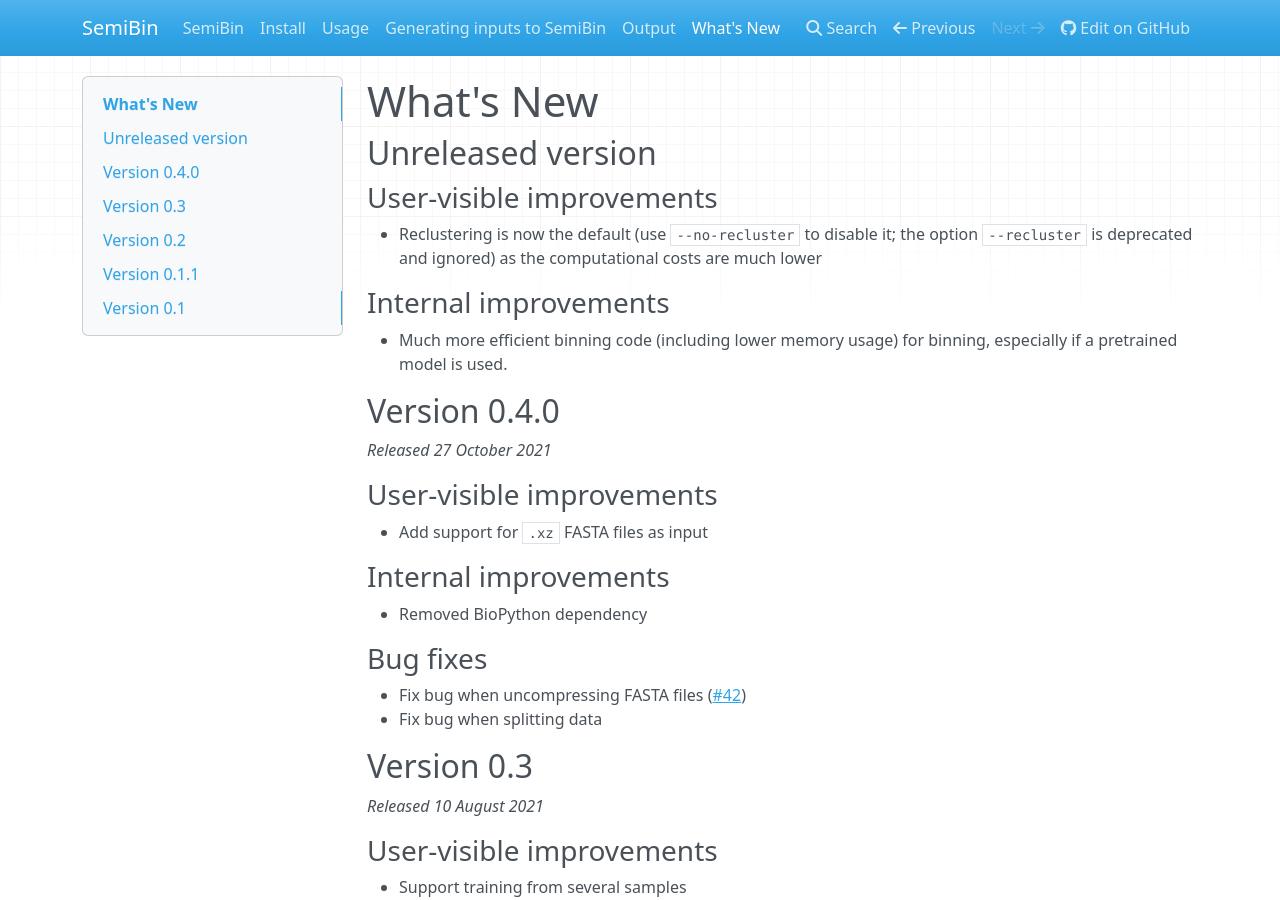
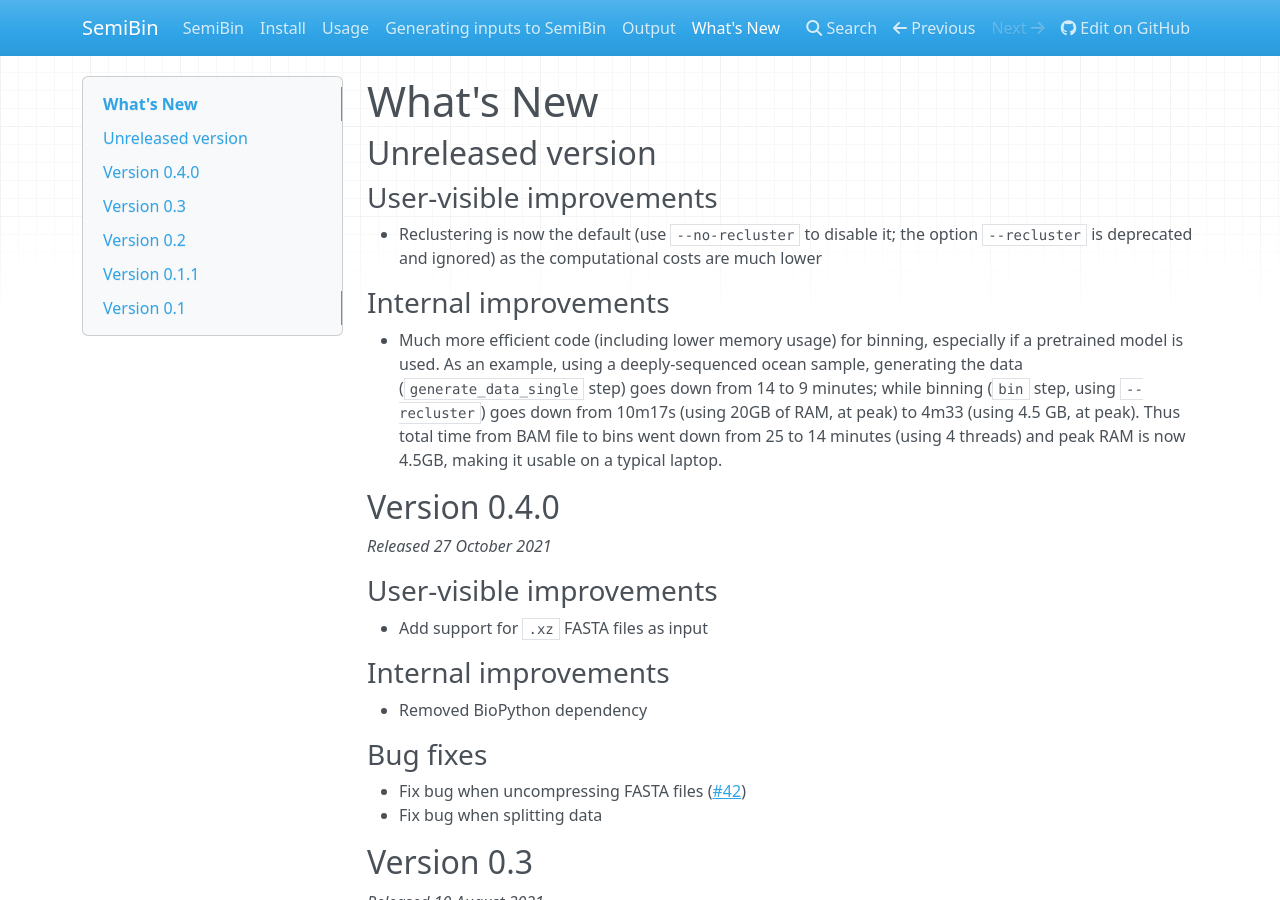
Before and after one commit to BigDataBiology/SemiBin, an MkDocs documentation site: the page built from docs/whatsnew.md, in a window 1280 px wide and 900 px high. Built offline with MkDocs 1.6.1, drawn with Linux system fonts in a browser that asks for light colours; nearby versions of some CDN libraries.

```diff
--- a/docs/whatsnew.md
+++ b/docs/whatsnew.md
@@ -8,8 +8,14 @@
   are much lower
 
 ### Internal improvements
-- Much more efficient binning code (including lower memory usage) for binning,
-  especially if a pretrained model is used.
+- Much more efficient code (including lower memory usage) for binning,
+  especially if a pretrained model is used. As an example, using a
+  deeply-sequenced ocean sample, generating the data (`generate_data_single`
+  step) goes down from 14 to 9 minutes; while binning (`bin` step, using
+  `--recluster`) goes down from 10m17s (using 20GB of RAM, at peak) to 4m33
+  (using 4.5 GB, at peak). Thus total time from BAM file to bins went down from
+  25 to 14 minutes (using 4 threads) and peak RAM is now 4.5GB, making it
+  usable on a typical laptop.
 
 ## Version 0.4.0
 
```
